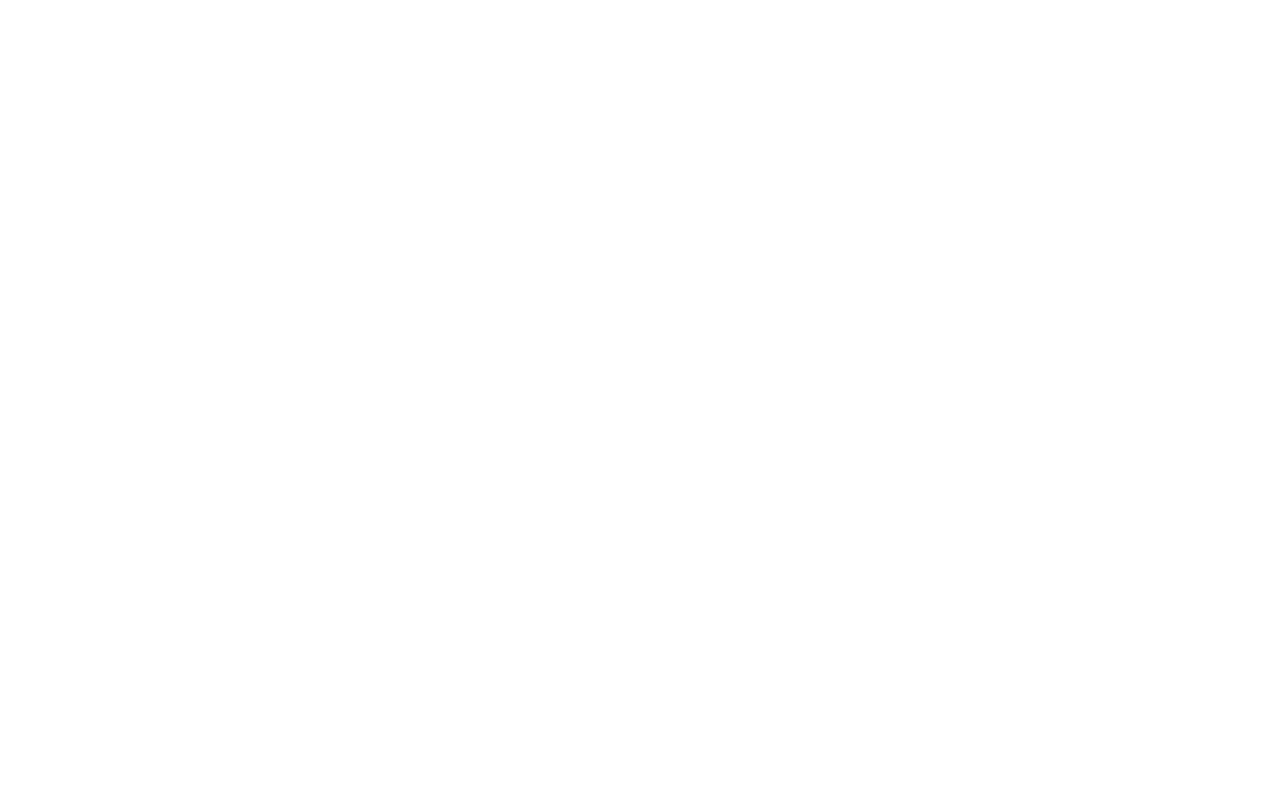
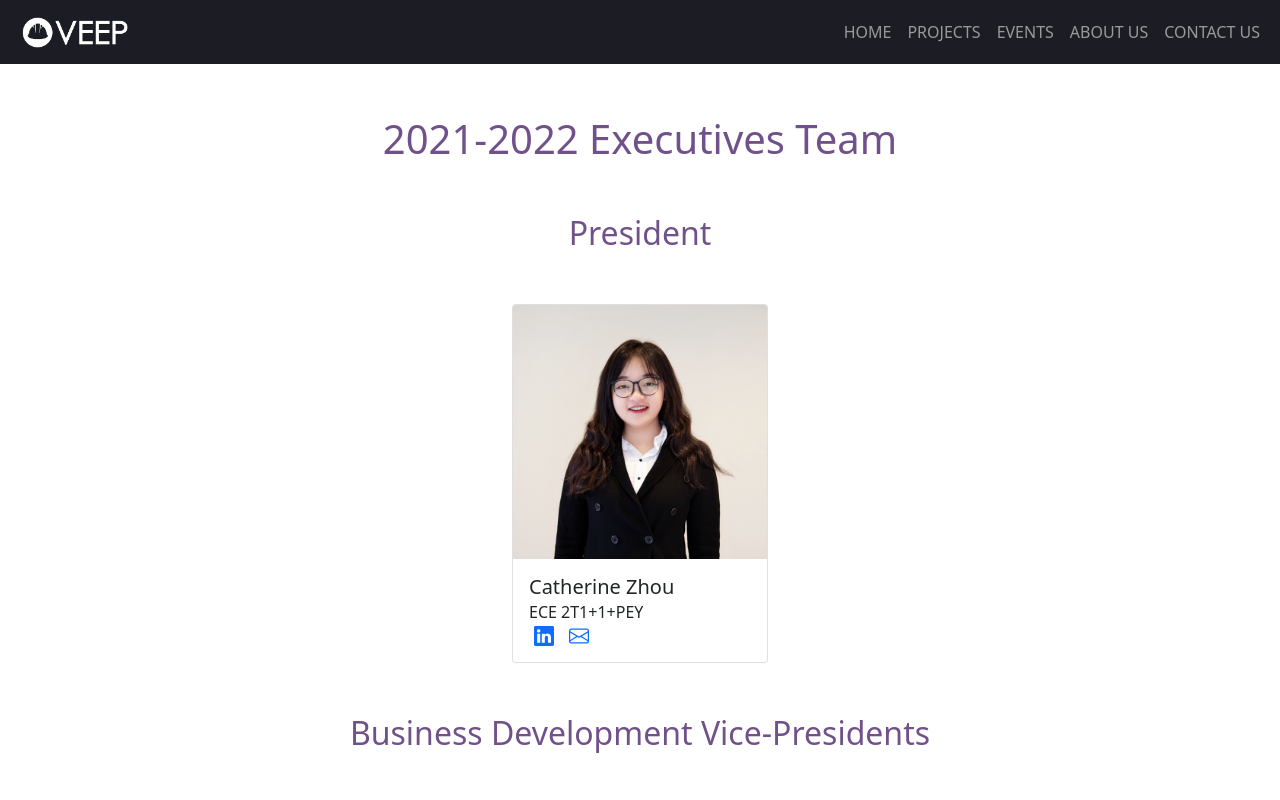
Before and after one commit to UofT-VEEP/VEEP-Website, a React (Create React App) app: page /about in a window 1280 px wide. Before the commit this address had no page. Shown: the top 800 px of the page. Built offline with nearby package versions, Linux system fonts and the light colour scheme.

Commit message:
modified pages name

```diff
--- a/src/App.js
+++ b/src/App.js
@@ -5,7 +5,7 @@
 import HomePage from "./HomePage";
 import Projects from "./Components/ProjectsPage/Projects";
 import Events from "./Components/EventPage/Events";
-import AboutUs from "./Components/TeamPage/Team";
+import AboutUs from "./Components/AboutPage/AboutUs";
 import ContactUs from "./Pages/ContactPage";
 
 class App extends React.Component {
@@ -17,7 +17,7 @@
           <Route path="/home" element={<HomePage />} />
           <Route path="/projects" element={<Projects />} />
           <Route path="/events" element={<Events />} />
-          <Route path="/teams" element={<AboutUs />} />
+          <Route path="/about" element={<AboutUs />} />
           <Route path="/contact" element={<ContactUs />} />
         </Routes>
       </div>
--- a/src/Components/AboutPage/AboutUs.js
+++ b/src/Components/AboutPage/AboutUs.js
@@ -14,13 +14,8 @@
 import Felix from '../../imgs/teamMembers/FelixDeng.JPG';
 import Iris from '../../imgs/teamMembers/IrisZuo.JPG';
 
-<<<<<<< HEAD:src/Components/TeamPage/Team.js
-class Team extends React.Component {
-    constructor(props) {
-=======
 class AboutUs extends React.Component {
     constructor(props){
->>>>>>> 5d99cb7ed89e08c0e10e98e0e4c67faf7224aaa4:src/Components/AboutPage/AboutUs.js
         super(props);
         this.state = {
             currentTeam: {
@@ -58,12 +53,8 @@
         return (
             <div>
                 <NavBar />
-<<<<<<< HEAD:src/Components/TeamPage/Team.js
-                <TeamPage currentTeam={this.state.currentTeam} />
-=======
                 <AboutPage currentTeam={this.state.currentTeam}/>
                 <Footer />
->>>>>>> 5d99cb7ed89e08c0e10e98e0e4c67faf7224aaa4:src/Components/AboutPage/AboutUs.js
             </div>
         )
     }
--- a/src/Pages/AboutPage.js
+++ b/src/Pages/AboutPage.js
@@ -7,7 +7,7 @@
 
 //import Icon from '../imgs/logos/linkedin-logo.png';
 
-class TeamPage extends React.Component {
+class AboutPage extends React.Component {
     render() {
         //const { icon } = this.props;
         const { president, BD, Event, Marketing, Technical } = this.props.currentTeam;
@@ -109,7 +109,8 @@
                                         <Button href={"mailto:" + techMan.email}>Contact Me By Email</Button>
                                         <a href={president.linkedIn} target="_blank" rel="noreferrer"><svg xmlns="http://www.w3.org/2000/svg" width="16" height="16" fill="currentColor" class="bi bi-linkedin" viewBox="0 0 16 16">
                                             <path d="M0 1.146C0 .513.526 0 1.175 0h13.65C15.474 0 16 .513 16 1.146v13.708c0 .633-.526 1.146-1.175 1.146H1.175C.526 16 0 15.487 0 14.854V1.146zm4.943 12.248V6.169H2.542v7.225h2.401zm-1.2-8.212c.837 0 1.358-.554 1.358-1.248-.015-.709-.52-1.248-1.342-1.248-.822 0-1.359.54-1.359 1.248 0 .694.521 1.248 1.327 1.248h.016zm4.908 8.212V9.359c0-.216.016-.432.08-.586.173-.431.568-.878 1.232-.878.869 0 1.216.662 1.216 1.634v3.865h2.401V9.25c0-2.22-1.184-3.252-2.764-3.252-1.274 0-1.845.7-2.165 1.193v.025h-.016a5.54 5.54 0 0 1 .016-.025V6.169h-2.4c.03.678 0 7.225 0 7.225h2.4z" />
-                                        </svg></a>                            </Card.Body>
+                                        </svg></a>
+                                    </Card.Body>
                                 </Card>
                             </Col>
                         ))}
```
